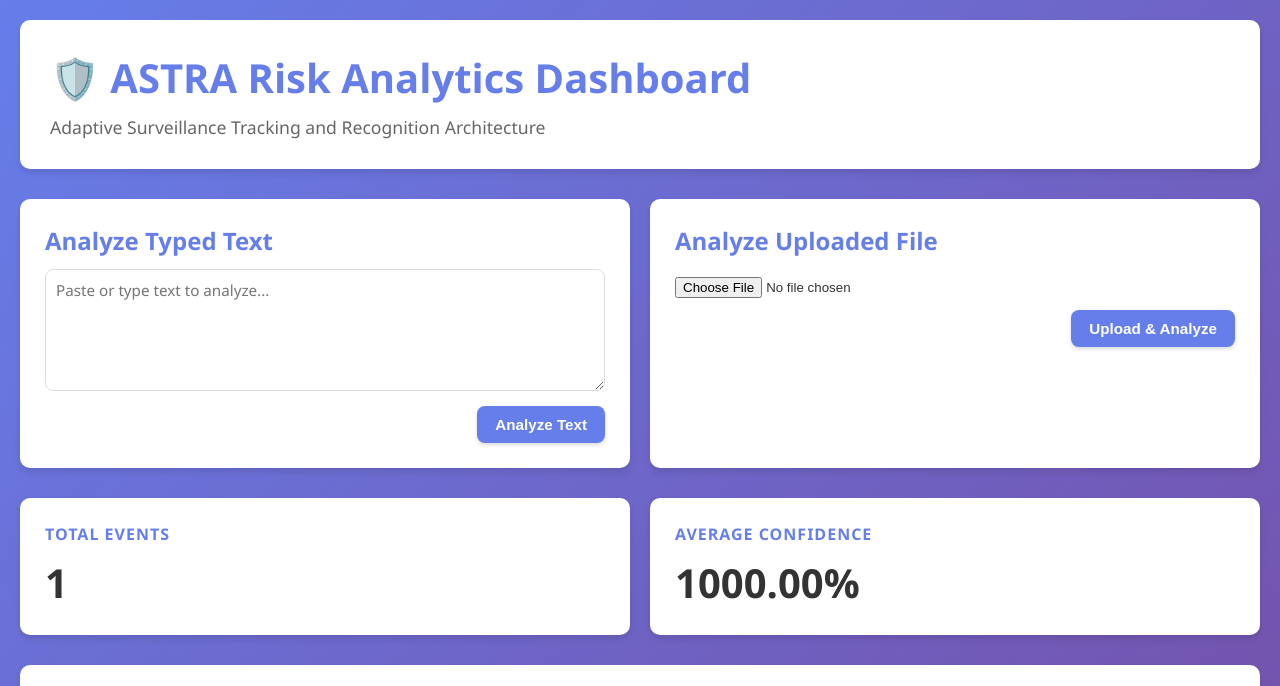
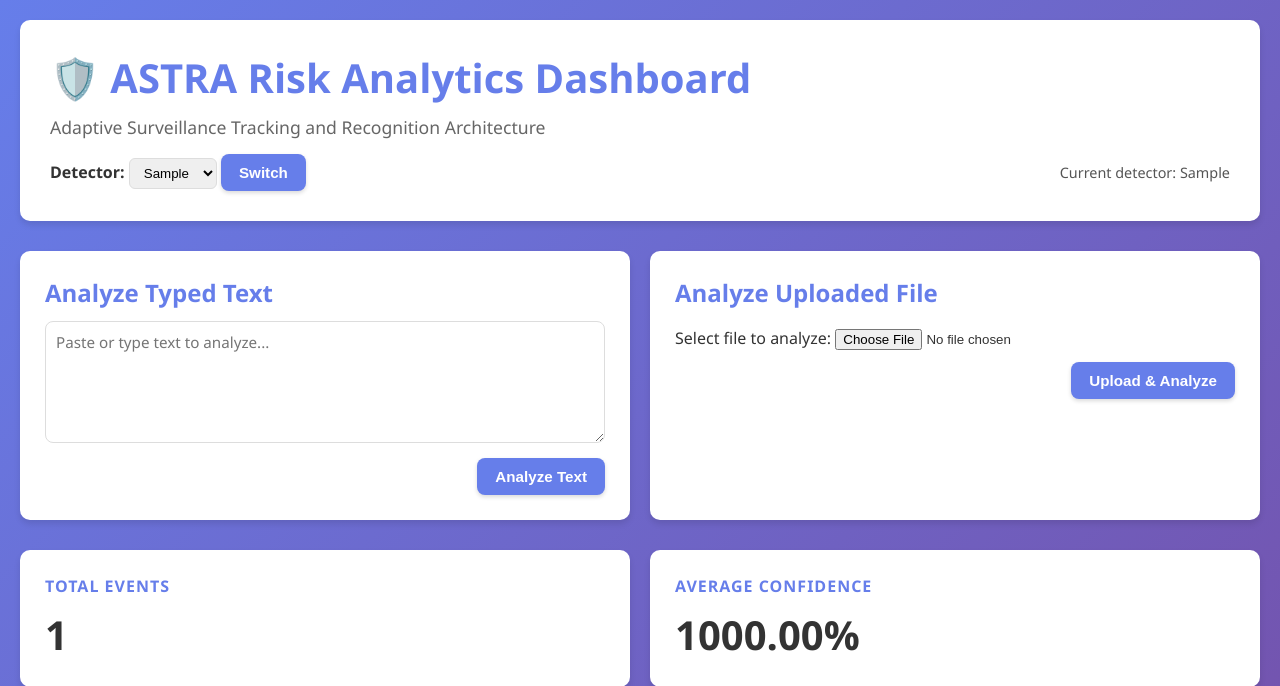
Before and after one commit to bhardwaj-kushagra/ASTRA, a Python web app: template services/risk-analytics/templates/dashboard.html in a window 1280 px wide. Shown: the top 686 px of the page. Run offline with Jinja, Linux system fonts and the light colour scheme; the template is opened without the code that fills it: most values are stand-ins (such as "Sample title", 1, 10 or a date in 2020).

Commit message:
modified dashboard

```diff
--- a/services/risk-analytics/static/css/dashboard.css
+++ b/services/risk-analytics/static/css/dashboard.css
@@ -15,6 +15,26 @@ body {
 .container {
     max-width: 1400px;
     margin: 0 auto;
+}
+.detector-selector {
+    margin-top: 15px;
+    display: flex;
+    flex-wrap: wrap;
+    align-items: center;
+    gap: 10px;
+}
+.detector-selector label {
+    font-weight: 600;
+}
+.detector-selector select {
+    padding: 6px 10px;
+    border-radius: 6px;
+    border: 1px solid #ddd;
+}
+.detector-status {
+    margin-left: auto;
+    font-size: 0.9em;
+    color: #555;
 }
 .input-grid {
     display: grid;
--- a/services/risk-analytics/templates/dashboard.html
+++ b/services/risk-analytics/templates/dashboard.html
@@ -12,6 +12,20 @@
         <header>
             <h1>🛡️ ASTRA Risk Analytics Dashboard</h1>
             <p class="subtitle">Adaptive Surveillance Tracking and Recognition Architecture</p>
+            {% if available_detectors %}
+            <div class="detector-selector">
+                <form method="post" action="/dashboard/set-detector">
+                    <label for="detector_name">Detector:</label>
+                    <select id="detector_name" name="detector_name">
+                        {% for d in available_detectors %}
+                        <option value="{{ d }}" {% if d == active_detector %}selected{% endif %}>{{ d }}</option>
+                        {% endfor %}
+                    </select>
+                    <button type="submit">Switch</button>
+                </form>
+                <p class="detector-status">Current detector: {{ active_detector or 'unknown' }}</p>
+            </div>
+            {% endif %}
         </header>
 
         {% if error %}
@@ -31,7 +45,8 @@
             <div class="stat-card">
                 <h2>Analyze Uploaded File</h2>
                 <form method="post" action="/dashboard/upload-file" enctype="multipart/form-data">
-                    <input type="file" name="file" accept=".txt,.md,.log,.json,.csv" required>
+                    <label for="file-upload">Select file to analyze:</label>
+                    <input type="file" id="file-upload" name="file" accept=".txt,.md,.log,.json,.csv" required>
                     <div class="form-actions">
                         <button type="submit">Upload &amp; Analyze</button>
                     </div>
```
Also changed, not shown: QUICKSTART.md (+31 -9 lines), services/detection/main.py (+55 -6 lines), services/risk-analytics/main.py (+51 -1 lines), DEMO_GUIDE.md (line endings or trailing spaces), README.md, services/attribution/README.md, 1 other file.
